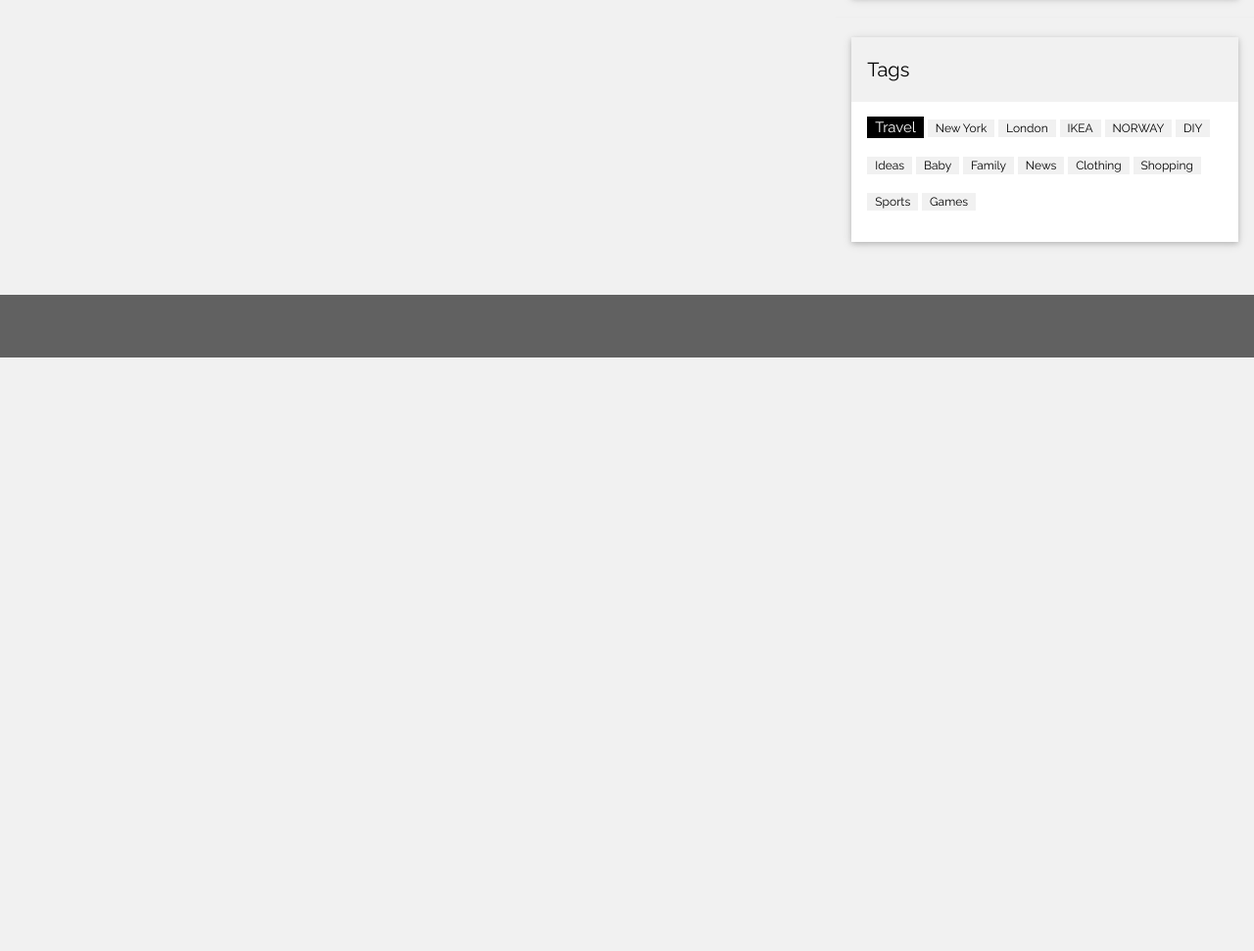
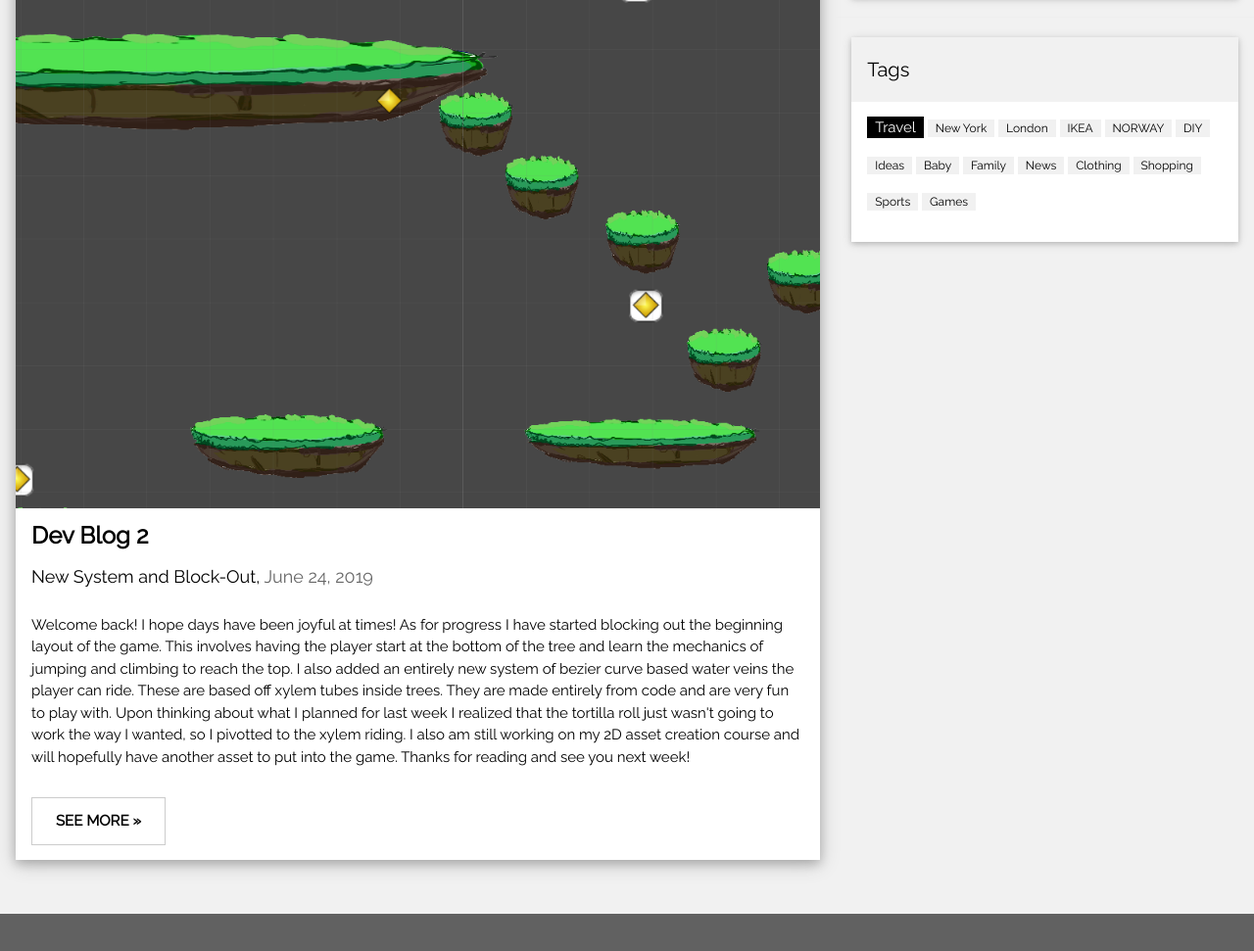
Before and after one commit to deancohen1234/PortfolioWebsite, a plain HTML site: page subpages/blog.html in a window 1280 px wide. Shown: the part 1076-2047 px from the top of the page at 98% size. Before the commit the page ends 1441 px from the top, so only its background shows below. Drawn offline with nearby package versions, Linux system fonts and the light colour scheme.

Commit message:
Added blog number 2

```diff
--- a/subpages/blog.html
+++ b/subpages/blog.html
@@ -44,6 +44,22 @@ and is wrapped around the whole page content, except for the footer in this exam
     </div>
   </div>
   <hr>
+  <div class="w3-card-4 w3-margin w3-white">
+    <img src="images/Blog2Img.png" alt="Nature" style="width:100%">
+    <div class="w3-container">
+      <h3><b>Dev Blog 2</b></h3>
+      <h5>New System and Block-Out, <span class="w3-opacity">June 24, 2019</span></h5>
+    </div>
+
+    <div class="w3-container">
+      <p>Welcome back! I hope days have been joyful at times! As for progress I have started blocking out the beginning layout of the game. This involves having the player start at the bottom of the tree and learn the mechanics of jumping and climbing to reach the top. I also added an entirely new system of bezier curve based water veins the player can ride. These are based off xylem tubes inside trees.  They are made entirely from code and are very fun to play with. Upon thinking about what I planned for last week I realized that the tortilla roll just wasn't going to work the way I wanted, so I pivotted to the xylem riding. I also am still working on my 2D asset creation course and will hopefully have another asset to put into the game. Thanks for reading and see you next week!</p>
+      <div class="w3-row">
+        <div class="w3-col m8 s12">
+          <a href="https://youtu.be/vFgwaAp7ico" target="_blank"><p><button class="w3-button w3-padding-large w3-white w3-border"><b>SEE MORE »</b></button></p> </a>
+        </div>
+      </div>
+    </div>
+  </div>
 <!-- END BLOG ENTRIES -->
 </div>
 
```
Also changed, not shown: subpages/images/Blog2Img.png (added).
